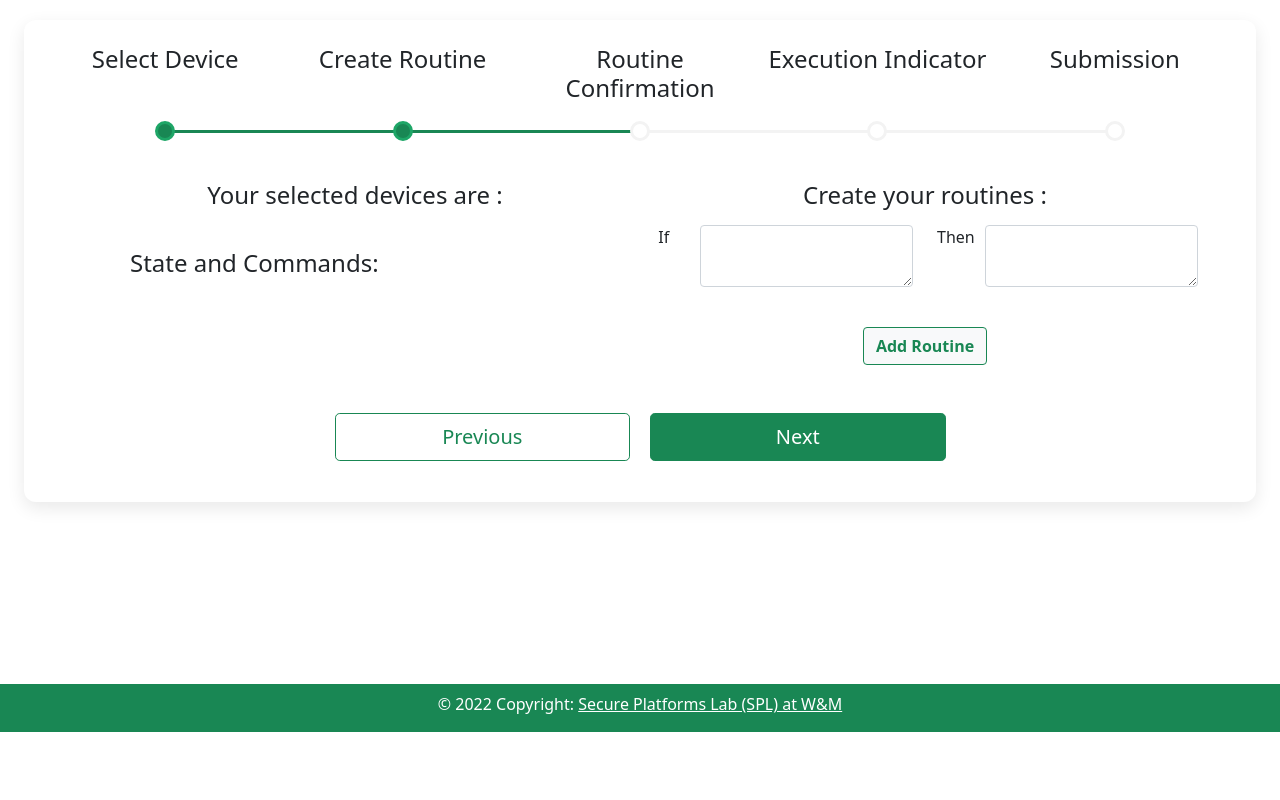
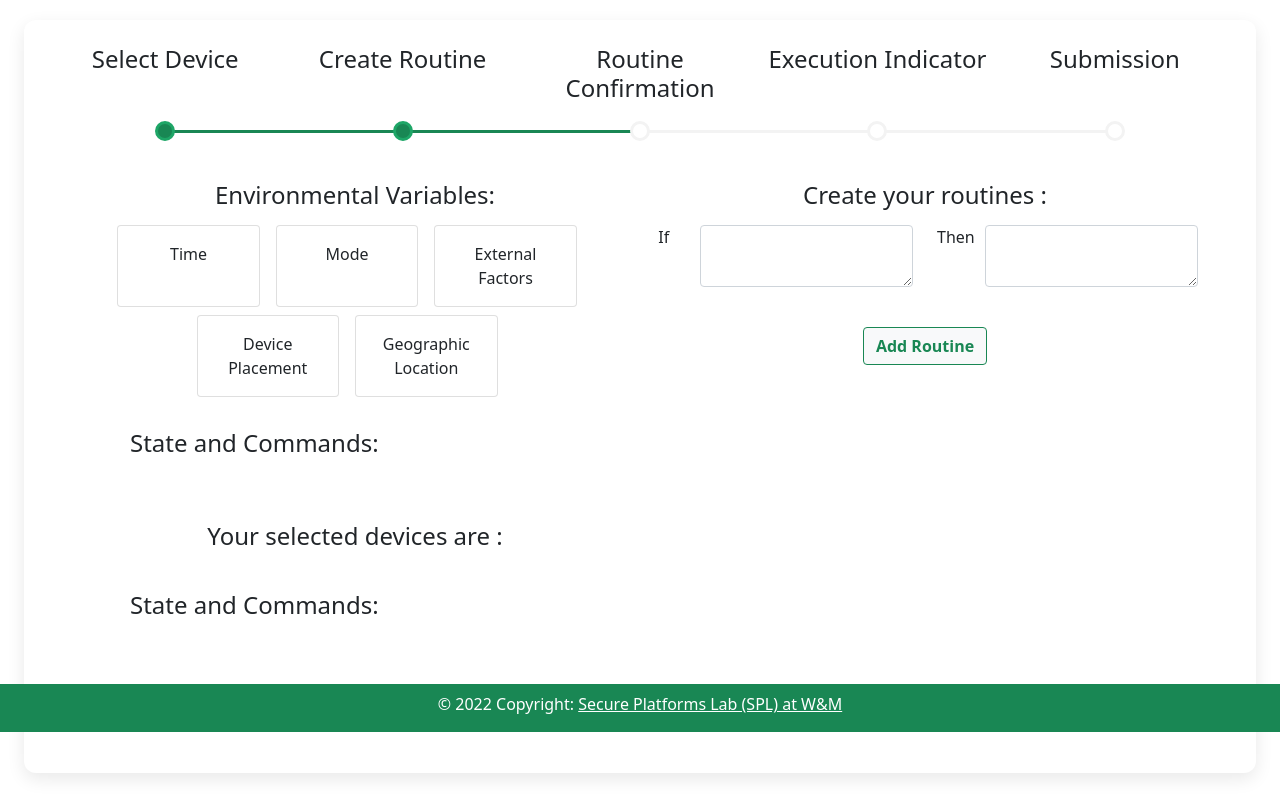
Before and after one commit to MdAkramKhanJehad/Software-project-lab-3, a Django app: page /home/create/routine in a window 1280 px wide. Shown: the part 68-868 px from the top of the page. Run offline with Django 4.2, Linux system fonts and the light colour scheme; some libraries are stand-ins or nearby versions.

Commit message:
environmental variable added

```diff
--- a/home/methods.py
+++ b/home/methods.py
@@ -1,3 +1,7 @@
+def get_environmental_variable():
+    # all_env = ['Time', 'Mode', 'External Factors', 'Device Placement', 'Geographic Location']
+    all_env_vars = [['Time',"This factor can be used to associate routines with specific time of the day, week or month, to define frequency based on time (hourly, weekly) or set a timer."], ['Mode',"You can also set the mode of your smart home. For example, Home, Away, Vacation, Night, When Kids are present, etc."], ['External Factors',"Create routines based on external factors like weather, push/sms/email notifications, etc."], ['Device Placement',"Create routines based on where the devices are placed at your home."], ['Geographic Location',"Create routines based on geographic location of your house."]]
+    return all_env_vars
 
 
 def get_created_routine_from_session(request, pageNo):
--- a/home/views.py
+++ b/home/views.py
@@ -4,7 +4,7 @@
 import json
 import os
 from spl_3 import settings
-from home.methods import get_created_routine_from_session, get_selected_devices_from_session
+from home.methods import get_created_routine_from_session, get_selected_devices_from_session, get_environmental_variable
 
 # Create your views here.
 
@@ -104,6 +104,7 @@
 
 def create_routine(request):
     selected_device_list = get_selected_devices_from_session(request, 2)
+    environmental_variable = get_environmental_variable()
     deviceAttributeList = []
     created_routines_list = []
 
@@ -137,8 +138,10 @@
             attributeDescriptionFromDb = DeviceAttribute.objects.filter(device__device_name__contains=device)
             deviceAttributeList.append(attributeDescriptionFromDb)
 
+    print(environmental_variable)
     context = {
         'previously_selected_devices': selected_device_list,
+        'environmental_variables': environmental_variable,
         'selected_devices_attributes': deviceAttributeList,
         'previously_created_routines' : created_routines_list,
         'page': 2
--- a/static/create_routine_script.js
+++ b/static/create_routine_script.js
@@ -1,14 +1,33 @@
 var currentlyShowing = "state-0";
+var currentlyShowingEnvVar = "state-environmental-variables-0";
 var currentlySelectedDevice;
+var currentlySelectedEnvVar;
 var totalRoutine = 1;
 var previouslyCreatedRoutines;
 var createdRoutines = [];
+var environmental_variables;
+
 document.getElementById(currentlyShowing).style.display = "block";
+document.getElementById(currentlyShowingEnvVar).style.display = "block";
+
 setFirstDeviceStyle();
+getEnvironmentalVariable();
+setFirstEnvVarStyle();
 getPreviouslyCreatedRoutinesFromSession();
 addPreviouslyCreatedRoutinesFromSessionInUI();
 
 
+
+function getEnvironmentalVariable(){
+    environmental_variables = document.getElementById("environmental-variables").getAttribute("data-environmental-variables");
+    environmental_variables = environmental_variables.replace(/'/g, '"');
+    environmental_variables = JSON.parse(environmental_variables);
+
+    console.log(environmental_variables.length);
+    for (let i = 0; i < environmental_variables.length; i++) {
+        console.log("Environmental Variables: " + " " + environmental_variables[i][0] + " -> " + environmental_variables[i][1]);
+    }
+}
 
 function getPreviouslyCreatedRoutinesFromSession(){
     previouslyCreatedRoutines = document.getElementById("created-routines").getAttribute("data-created-routines");
@@ -37,6 +56,12 @@
 }
 
 
+function setFirstEnvVarStyle(){
+    currentlySelectedEnvVar = environmental_variables[0][0];
+    styleChangeAfterSelection(currentlySelectedEnvVar);
+}
+
+
 function showAttributes(device){
     styleChangeAfterDeselection(currentlySelectedDevice);
     currentlySelectedDevice = device;
@@ -52,8 +77,22 @@
 }
 
 
+function showEnvVarAttributes(index){
+    styleChangeAfterDeselection(currentlySelectedEnvVar);
+    currentlySelectedEnvVar = environmental_variables[index][0];
+    styleChangeAfterSelection(currentlySelectedEnvVar);
+
+    document.getElementById(currentlyShowingEnvVar).style.display = "none";
+
+    const device_elememt = document.getElementById(currentlySelectedEnvVar);
+    // const index_env_var = device_elememt.getAttribute("data-index-env-var");
+    currentlyShowingEnvVar = "state-environmental-variables-"+index;
+    const selected_env_var = document.getElementById(currentlyShowingEnvVar)
+    selected_env_var.style.display = "block";
+}
+
+
 function addNewRoutine(){
-
     if (document.getElementById("trigger").value=='' || document.getElementById("action").value=='') return false;
 
     makeCloneNode();
--- a/templates/home/create/create_routine.html
+++ b/templates/home/create/create_routine.html
@@ -9,10 +9,41 @@
         <div id="selected-device" data-previously-selected-device="{{previously_selected_devices}}"></div>
         <div id="device-attribute" data-device-atribute="{{selected_devices_attributes}}"></div>
         <div id="created-routines" data-created-routines="{{previously_created_routines}}"></div>
-
+        <div id="environmental-variables" data-environmental-variables="{{environmental_variables}}"></div>
 
         <div class="row">
             <div class="col">
+
+                <p class="mb-4"><h4 class='text-center'>Environmental Variables:</h4></p>
+
+                <div class='row justify-content-center'>
+                    {% for env_var in environmental_variables %}
+                        <div class="col-sm-1 card cards w-25 mb-2 px-0 me-3 align-middle">
+                            <div class="card-body text-center align-middle" id="{{env_var.0}}" data-index-env-var="{{forloop.counter0}}" onclick="showEnvVarAttributes('{{forloop.counter0}}')">{{env_var.0}}</div>
+                        </div>
+                    {% endfor %}
+                </div>
+
+                <div class='row'>
+                    <div class='col-10 d-flex'>
+                        <div class="ms-5">
+                            <p class="mb-4"><h4>State and Commands:</h4></p>
+                            <div>
+                                {% for env_var in environmental_variables%}
+                                    <div id="state-environmental-variables-{{forloop.counter0}}" style='display:none;'>
+                                        <p class="lead">
+                                            Description
+                                        </p>
+                                        <p class='ps-4 fs-6'>
+                                            -  {{env_var.1}}
+                                        </p>
+                                    </div>
+                                {% endfor %}
+                            </div>
+                        </div>
+                    </div>
+                </div><br>
+
                 <p class="mb-4"><h4 class='text-center'>Your selected devices are :</h4></p>
 
                 <div class='row justify-content-center'>
```
Also changed, not shown: db.sqlite3.
